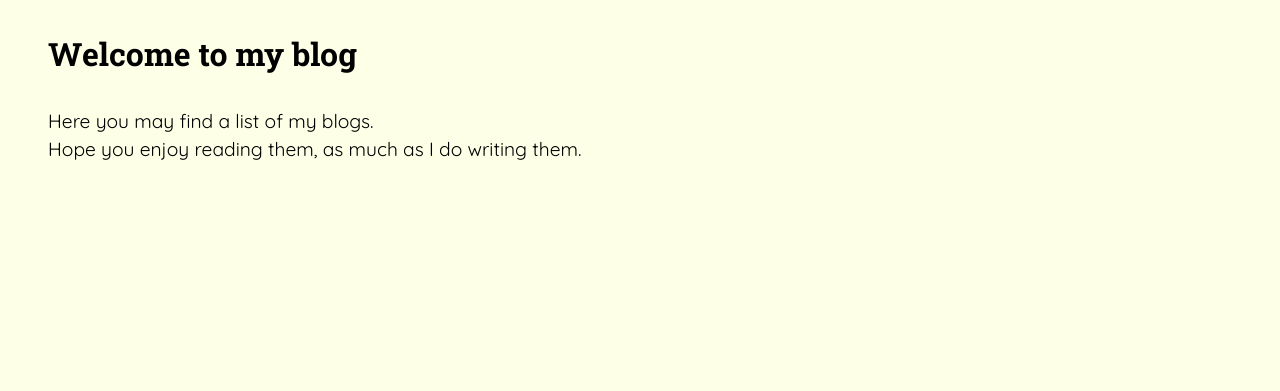
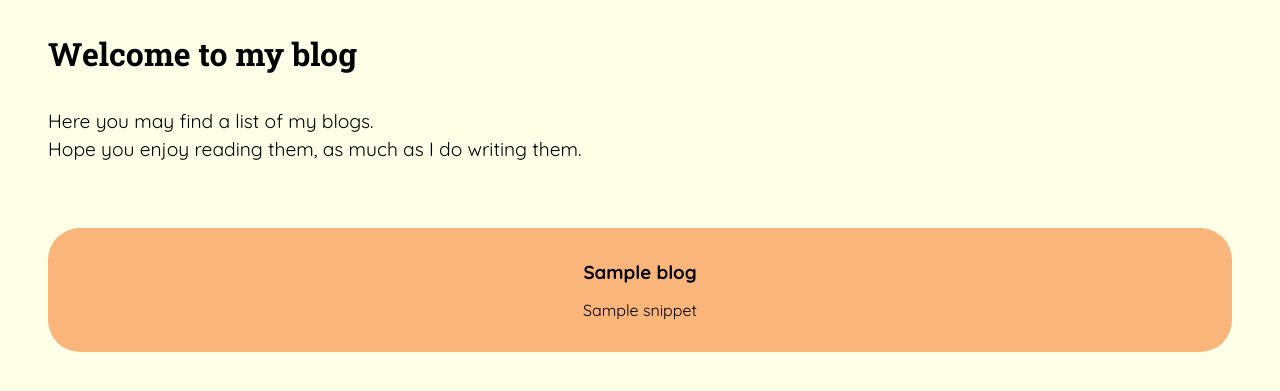
Before and after one commit to akaahl/koko-blog, a Node server app: template views/home.ejs in a window 1280 px wide. Shown: the part 82-473 px from the top of the page. Run offline with Node 20, Linux system fonts and the light colour scheme; the template is opened without the code that fills it: most values are stand-ins (such as "Sample title", 1, 10 or a date in 2020); data that the repository does not hold is empty; some libraries are stand-ins or nearby versions.

Commit message:
Added styling on the blogs content on homepage

```diff
--- a/app.js
+++ b/app.js
@@ -2,6 +2,7 @@ const express = require("express");
 const app = express();
 const mongoose = require("mongoose");
 const blogRoutes = require("./routes/blogRoutes");
+const Blog = require("./models/blog");
 
 // connect to mongodb
 const dbURI =
@@ -22,7 +23,14 @@ app.use(express.urlencoded({ extended: true }));
 // view engine
 app.set("view engine", "ejs");
 
-app.get("/", (req, res) => res.render("home", { title: "Home" }));
+app.get("/", (req, res) => {
+  // res.render("home", { title: "Home" });
+  Blog.find()
+    .then((result) => {
+      res.render("home", { title: "Home", blogs: result });
+    })
+    .catch((err) => console.log(err));
+});
 app.get("/about", (req, res) => res.render("about", { title: "About" }));
 app.get("/new-blog", (req, res) =>
   res.render("blogs/create", { title: "Create a new blog" })
--- a/public/index.css
+++ b/public/index.css
@@ -81,6 +81,28 @@ main .intro-content p {
   font-size: 1.2rem;
   line-height: 1.5;
 }
+main .blogs-content {
+  margin-top: 4rem;
+  display: grid;
+  grid-template-columns: repeat(auto-fit, minmax(200px, 1fr));
+  grid-gap: 2rem;
+}
+main .blogs-content section {
+  padding: 2rem;
+  background: #fab57a;
+  border-radius: 2rem;
+  cursor: pointer;
+}
+main .blogs-content section:hover {
+  box-shadow: 0px 0px 5px #555;
+}
+main .blogs-content section h3,
+main .blogs-content section p {
+  text-align: center;
+}
+main .blogs-content section p {
+  margin-top: 1rem;
+}
 
 .error-message {
   text-align: center;
--- a/scss/index.scss
+++ b/scss/index.scss
@@ -92,6 +92,33 @@ main {
       line-height: 1.5;
     }
   }
+
+  .blogs-content {
+    margin-top: 4rem;
+    display: grid;
+    grid-template-columns: repeat(auto-fit, minmax(200px, 1fr));
+    grid-gap: 2rem;
+
+    section {
+      padding: 2rem;
+      background: #fab57a;
+      border-radius: 2rem;
+      cursor: pointer;
+
+      &:hover {
+        box-shadow: 0px 0px 5px #555;
+      }
+
+      h3,
+      p {
+        text-align: center;
+      }
+
+      p {
+        margin-top: 1rem;
+      }
+    }
+  }
 }
 
 .error-message {
--- a/views/home.ejs
+++ b/views/home.ejs
@@ -7,4 +7,15 @@
     <p>Here you may find a list of my blogs.</p>
     <p>Hope you enjoy reading them, as much as I do writing them.</p>
   </div>
+
+  <div class="blogs-content">
+    <% if (blogs.length) { %> <% blogs.map(blog => { %>
+    <section class="blog">
+      <h3><%= blog.title %></h3>
+      <p><%= blog.snippet %></p>
+    </section>
+    <% }) %> <% } else { %>
+    <p>Currently, there are no blogs to display.</p>
+    <% }%>
+  </div>
 </main>
```
Also changed, not shown: 1 other file.
